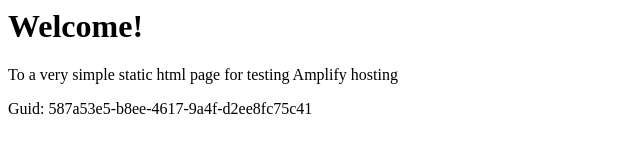
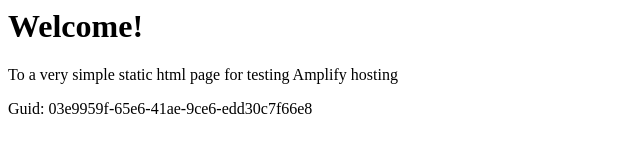
Before and after one commit to aws-aemilia-gru/Github-PR-Commit-Integration-Test-DoNotTouch-GitHubWebhookPushCanaryTest-v1-preprod-sa-east-1, a website: page src/index.html in a window 1280 px wide. Shown: the full height of the page, 0-640 px from the left. Drawn offline with Linux system fonts and the light colour scheme.

Commit message:
commit from integ tests

```diff
--- a/src/index.html
+++ b/src/index.html
@@ -12,6 +12,6 @@
 <body>
     <h1>Welcome!</h1>
     <p>To a very simple static html page for testing Amplify hosting</p>
-    <p>Guid: 587a53e5-b8ee-4617-9a4f-d2ee8fc75c41</p></body>
+    <p>Guid: 03e9959f-65e6-41ae-9ce6-edd30c7f66e8</p></body>
 
 </html>
```
